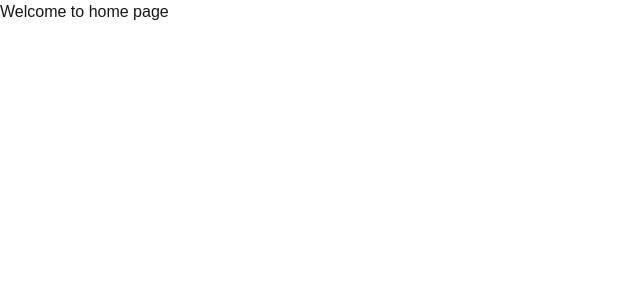
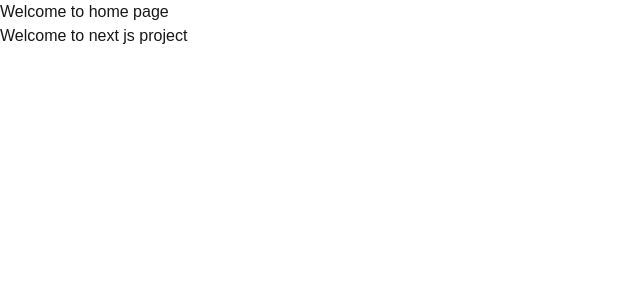
Before and after one commit to edwincodee/alx-project-0x02-setup, a Next.js app in the folder alx-project-0x02/: page /home in a window 1280 px wide. Shown: the top 300 px of the page, without its empty margins (0-640 px from the left). Built offline with nearby package versions, Linux system fonts and the light colour scheme.

Commit message:
created a reuseable card component

```diff
--- /dev/null
+++ b/alx-project-0x02/components/common/Card.tsx
@@ -0,0 +1,11 @@
+import { CardProps } from "@/interfaces";
+
+const Card: React.FC<CardProps> = ({ title, content }) => {
+  return (
+    <div>
+      <h3>Welcome to next js project</h3>
+    </div>
+  );
+};
+
+export default Card;
--- a/alx-project-0x02/interfaces/index.ts
+++ b/alx-project-0x02/interfaces/index.ts
@@ -0,0 +1,4 @@
+export interface CardProps {
+    title: string
+    content: string
+}
--- a/alx-project-0x02/pages/home.tsx
+++ b/alx-project-0x02/pages/home.tsx
@@ -1,7 +1,10 @@
+import Card from "@/components/common/Card";
+
 const Home: React.FC = () => {
   return (
     <div>
       <h3>Welcome to home page</h3>
+      <Card title="Barcelona Fc" content="mes un club" />
     </div>
   );
 };
```
